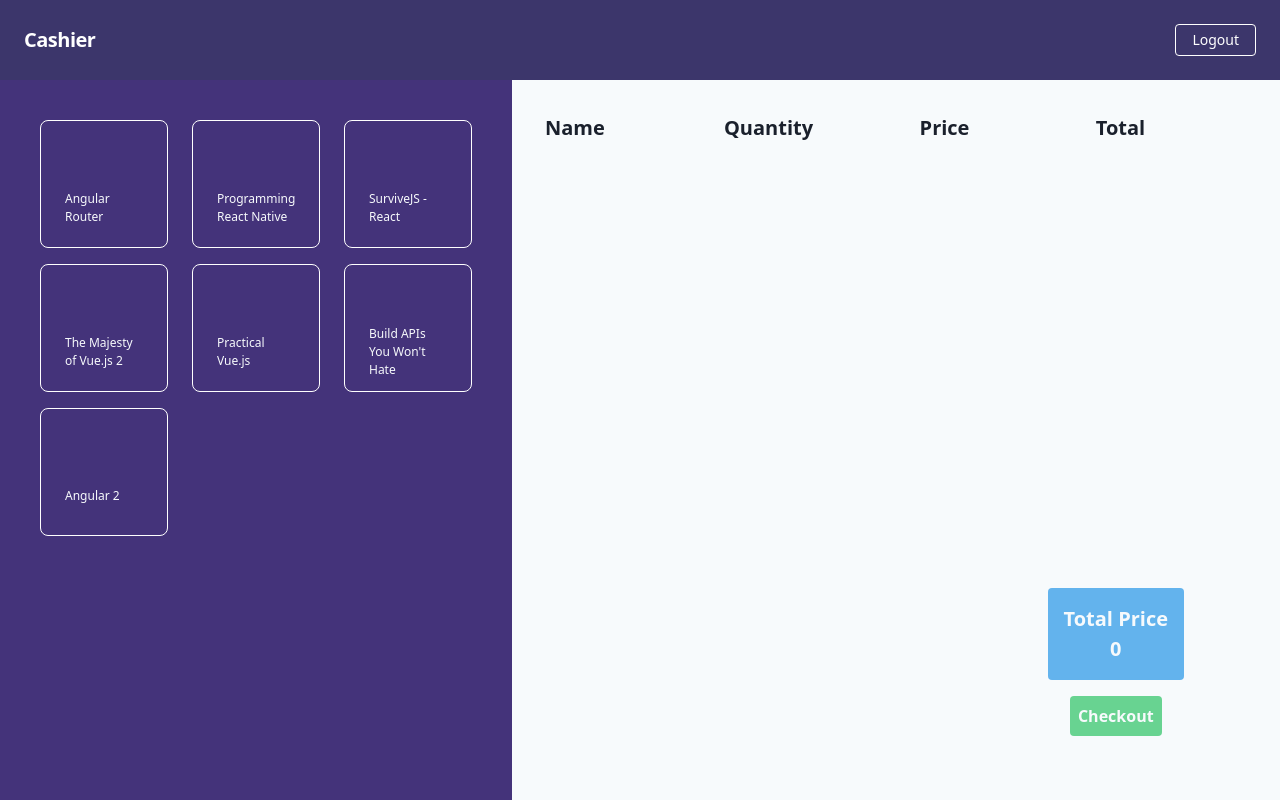
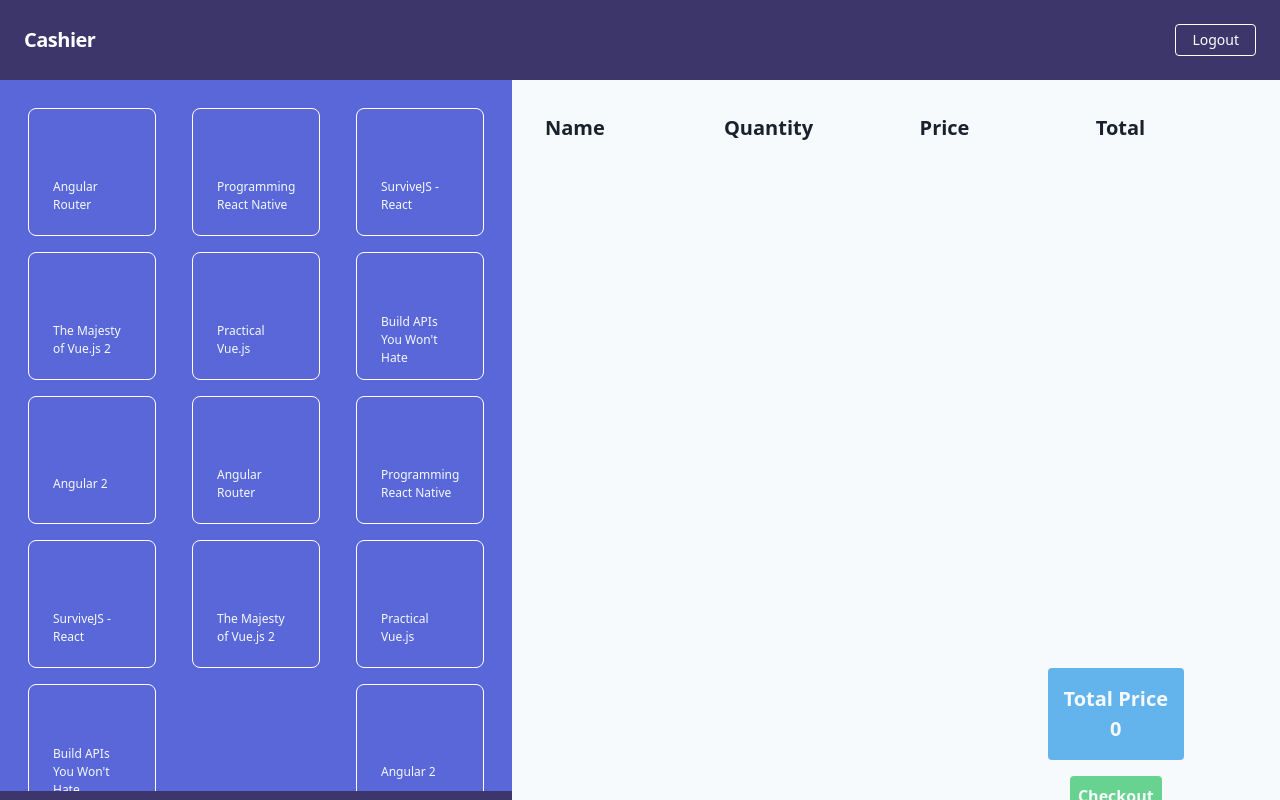
Before and after one commit to jasonbrandoo/sales-reciepts, a React (Create React App) app: page / in a window 1280 px wide. Built offline with nearby package versions, Linux system fonts and the light colour scheme.

Commit message:
work on item component

```diff
--- a/package.json
+++ b/package.json
@@ -17,9 +17,6 @@
     "build": "npm run build:css && react-scripts build",
     "test": "react-scripts test",
     "eject": "react-scripts eject"
-  },
-  "eslintConfig": {
-    "extends": "react-app"
   },
   "browserslist": {
     "production": [
--- a/src/App.js
+++ b/src/App.js
@@ -7,7 +7,7 @@
 
 const App = () => {
   return (
-    <div className="h-screen flex flex-col">
+    <div className="h-screen flex flex-col overflow-hidden">
       <Navbar />
       <Main>
         <ItemProvider>
--- a/src/components/Detail.js
+++ b/src/components/Detail.js
@@ -41,7 +41,7 @@
   };
   console.log(state.cart, totalPrice);
   return (
-    <div className="w-3/5 p-8 bg-gray-100 relative">
+    <div className="w-3/5 h-full p-8 bg-gray-100 relative">
       <table className="table-fixed w-full">
         <thead>
           <tr className="text-gray-900 text-xl">
--- a/src/components/Item.js
+++ b/src/components/Item.js
@@ -10,8 +10,8 @@
   };
 
   return (
-    <div className="w-2/5 bg-purple-900">
-      <div className="flex flex-row flex-wrap justify-between m-8">
+    <div className="w-2/5 h-full bg-indigo-600 flex flex-col">
+      <div className="flex flex-row flex-wrap justify-between overflow-y-scroll p-5">
         {books.map(items => (
           <button
             key={items.id}
@@ -23,6 +23,26 @@
           </button>
         ))}
       </div>
+      <div className="flex justify-around items-center w-full h-24 bg-indigo-900">
+        <button
+          className="w-full h-full hover:bg-gray-100 hover:text-black text-white"
+          type="button"
+        >
+          Books
+        </button>
+        <button
+          className="w-full h-full hover:bg-gray-100 hover:text-black text-white"
+          type="button"
+        >
+          Tools
+        </button>
+        <button
+          className="w-full h-full hover:bg-gray-100 hover:text-black text-white"
+          type="button"
+        >
+          Hardware
+        </button>
+      </div>
     </div>
   );
 };
--- a/src/components/Main.js
+++ b/src/components/Main.js
@@ -2,7 +2,7 @@
 
 const Main = props => {
   const { children } = props;
-  return <div className="flex justify-center flex-1">{children}</div>;
+  return <div className="flex justify-center flex-1 h-full">{children}</div>;
 };
 
 export default Main;
--- a/src/data/book.js
+++ b/src/data/book.js
@@ -62,4 +62,67 @@
     category: 'Angular',
     quantity: 1,
   },
+  {
+    id: 101,
+    title: 'Angular Router',
+    author: 'Victor Savkin',
+    description: `This book is a comprehensive guide to the Angular router written by its designer, who is a co-founder Nrwl - Angular Consulting for enterprise customers, from core contributors.`,
+    price: 25,
+    category: 'Angular',
+    quantity: 1,
+  },
+  {
+    id: 201,
+    title: 'Programming React Native',
+    author: 'Dotan Nahum',
+    description: `In this book, we aim to build cross-platform mobile apps, for Android and iOS, using React Native. We'll learn what it means to build a robust application architecture that will stay with you regardless of change in the tooling or ecosystem churn`,
+    price: 11.99,
+    category: 'React Native',
+    quantity: 1,
+  },
+  {
+    id: 301,
+    title: 'SurviveJS - React',
+    author: 'Juho Vepsäläinen',
+    description: `SurviveJS - React shows you how to build a simple Kanban using React. The idea is that if you can build a simple application, you can probably build something more complex after that. The first application is always the hardest and that's where this book comes in.`,
+    price: 15.99,
+    category: 'React',
+    quantity: 1,
+  },
+  {
+    id: 401,
+    title: 'The Majesty of Vue.js 2',
+    author: 'Alex Kyriakidis et al',
+    description: `This book will guide you through the path of the rapidly spreading Javascript Framework Vue.js! By the end of this book, you will be able to create fast front end applications and increase the performance of your existing projects with Vue.js 2 integration.`,
+    price: 31.9,
+    category: 'Vue',
+    quantity: 1,
+  },
+  {
+    id: 501,
+    title: 'Practical Vue.js',
+    author: 'Daniel Schmitz et al',
+    description: `Master this simple yet powerful framework to create reactive web interfaces with practical examples.`,
+    price: 25.99,
+    category: 'Vue',
+    quantity: 1,
+  },
+  {
+    id: 601,
+    title: `Build APIs You Won't Hate`,
+    author: 'Phil Sturgeon',
+    description: `Tasked with building an API for your company but don't have a clue where to start? Taken over an existing API and hate it? Built your own API and still hate it? This book is for you.`,
+    price: 29.99,
+    category: 'Backend',
+    quantity: 1,
+  },
+  {
+    id: 801,
+    title: 'Angular 2',
+    author: 'Sebastian Eschweiler',
+    description: `A Practical Introduction to the new Web Development Platform Angular 2 (Angular.js, Angular.js 2, AngularJS, AngularJS 2, ng2)`,
+    price: 24.8,
+    category: 'Angular',
+    quantity: 1,
+  },
 ];
```
